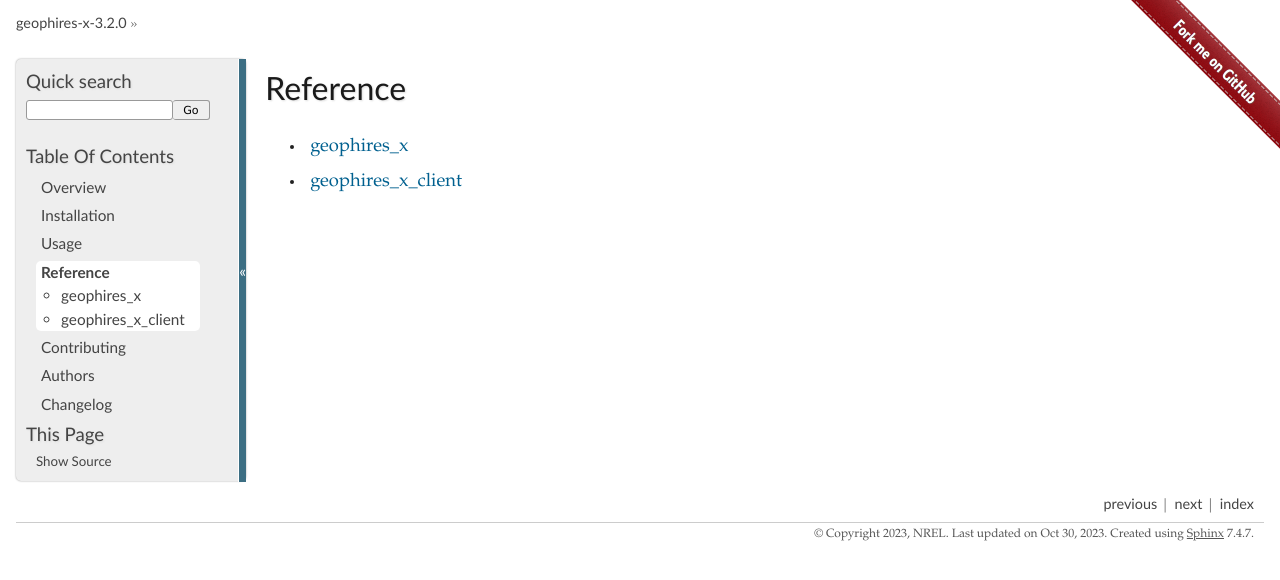
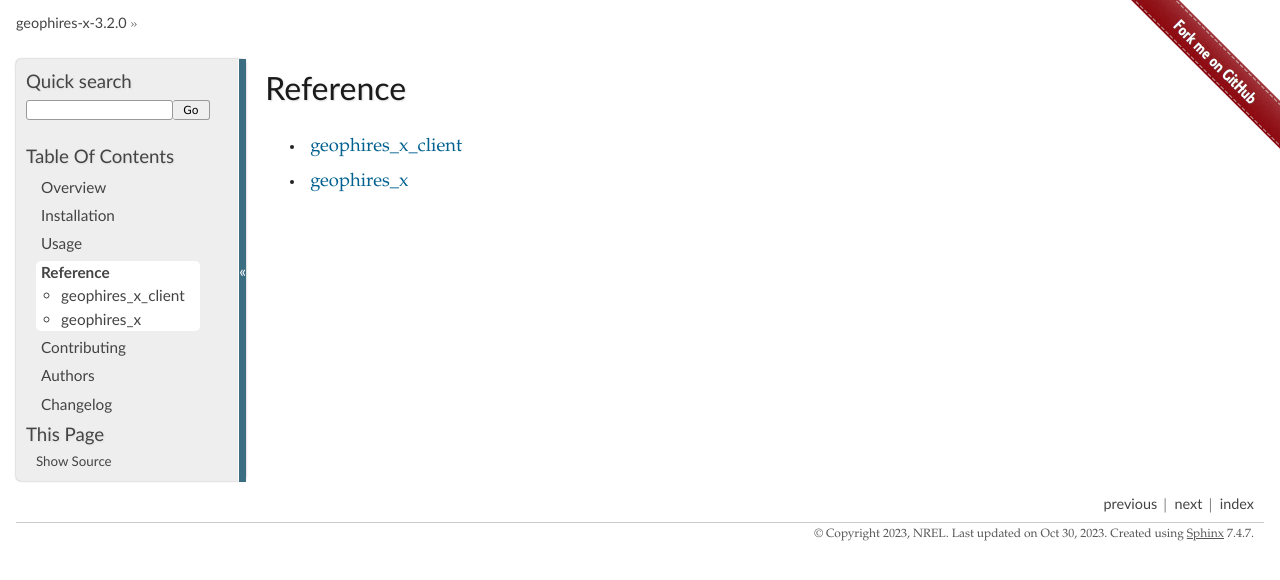
Before and after one commit to NREL/GEOPHIRES-X, a Sphinx documentation site: the page built from docs/reference/index.rst, in a window 1280 px wide. Shown: the top 580 px of the page. Built offline with Sphinx 7.4.7, drawn with Linux system fonts in a browser that asks for light colours; pages that are not in the unit, such as notebooks, are missing from menus.

```diff
--- a/docs/reference/index.rst
+++ b/docs/reference/index.rst
@@ -4,6 +4,6 @@ Reference
 .. toctree::
     :glob:
 
+    parameters
+    geophires_x_client
     geophires_x
-    geophires_x_client
-    parameters
```
